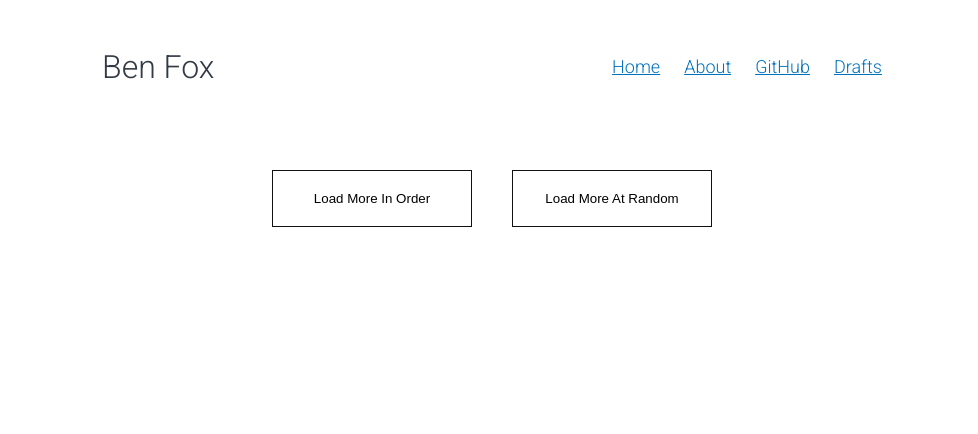
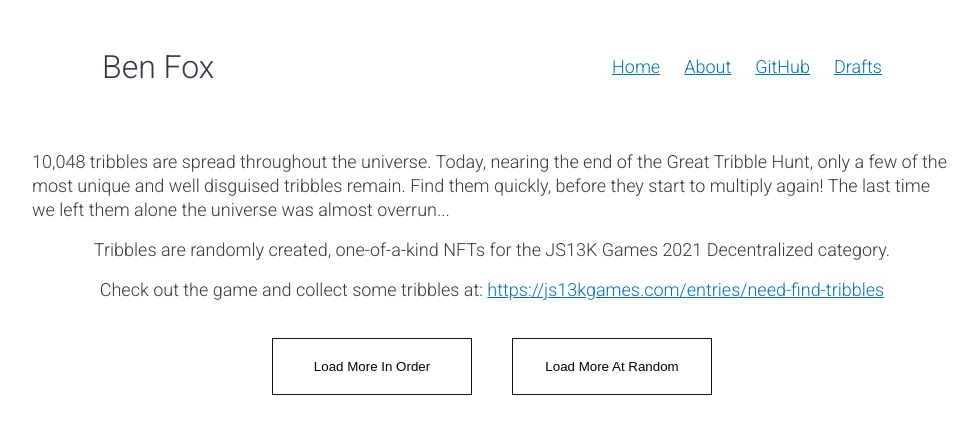
Before and after one commit to BenjaminWFox/website-2020, a Next.js app: page /lab/js13k/2021/need-find-tribbles-browser in a window 1280 px wide. Shown: the top 434 px of the page, without its empty margins (148-1126 px from the left). Built offline with nearby package versions, Linux system fonts and the light colour scheme.

Commit message:
Add description to tribble browser page

```diff
--- a/pages/lab/js13k/2021/need-find-tribbles-browser/index.js
+++ b/pages/lab/js13k/2021/need-find-tribbles-browser/index.js
@@ -7,6 +7,16 @@ import { createUseStyles, useTheme } from 'react-jss'
 
 
 const useStyles = createUseStyles((theme) => ({
+  description: {
+    display: 'flex',
+    justifyContent: 'center',
+    alignItems: 'center',
+    flexDirection: 'column',
+    '& p': {
+      maxWidth: '1000px',
+      padding: '0 40px',
+    }
+  },
   tribbles: {
     display: 'flex',
     flexWrap: 'wrap',
@@ -43,13 +53,16 @@ const useStyles = createUseStyles((theme) => ({
     },
     '&$claimed:hover': {
       color: theme.colors.text.secondary,
-    }
+    },
   },
   available: {
     color: '#fff',
     backgroundColor: '#d036ff',
     '& $c': {
       display: 'none',
+    },
+    '& $a': {
+      color: '#fff',
     }
   },
   claimed: {
@@ -58,7 +71,10 @@ const useStyles = createUseStyles((theme) => ({
     fontWeight: 600,
     '& $a': {
       display: 'none',
-    }
+    },
+    '& $c': {
+      color: theme.colors.text.primary
+    },
   },
   a: {},
   c: {},
@@ -133,6 +149,14 @@ export default function DisplayTribbles({ data, page, per, baseUrl, seen }) {
 
       <main>
         <Header />
+        <div className={classes.description}>
+          <p>10,048 tribbles are spread throughout the universe. Today, nearing the end of the Great Tribble Hunt, only a few of the most unique and well disguised tribbles remain. Find them quickly, before they start to multiply again! The last time we left them alone the universe was almost overrun...</p>
+
+          <p>Tribbles are randomly created, one-of-a-kind NFTs for the JS13K Games 2021 Decentralized category.</p>
+
+          <p>Check out the game and collect some tribbles at: <a href="https://js13kgames.com/entries/need-find-tribbles" target="_blank">https://js13kgames.com/entries/need-find-tribbles</a></p>
+
+        </div>
         <div className={classes.tribbles}>
           {tribbles.map((d) => d.map((tdata) => (
             <div className={classes.tribble} key={tdata.token_id}>
@@ -143,6 +167,9 @@ export default function DisplayTribbles({ data, page, per, baseUrl, seen }) {
                 <div>Current Owner:<br />{tdata.owner_id}</div>
                 <a
                   className={[classes.tStatus, `${tdata.owner_id === 'need-find-tribbles-js13k.testnet' ? classes.available : classes.claimed}`].join(' ')}
+                  href="https://js13kgames.com/entries/need-find-tribbles"
+                  rel="noreferrer"
+                  target="_blank"
                 >
                   <span className={classes.a}>Available To Claim <br /> (if you can find it!)</span>
                   <span className={classes.c}>Already Claimed <br /> (but there may be others!)</span>
```
